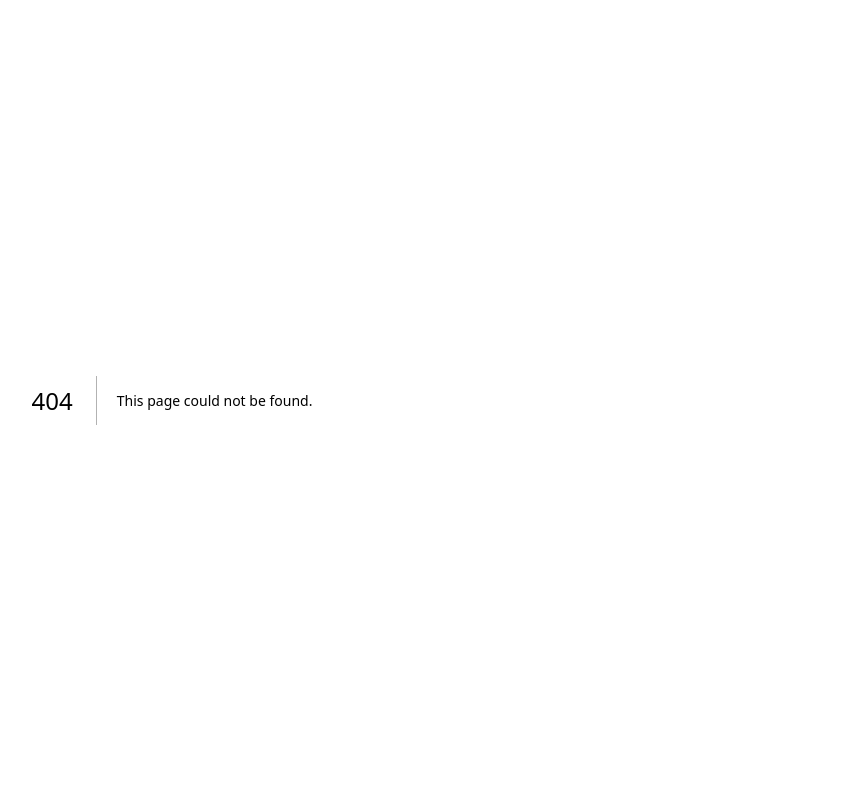
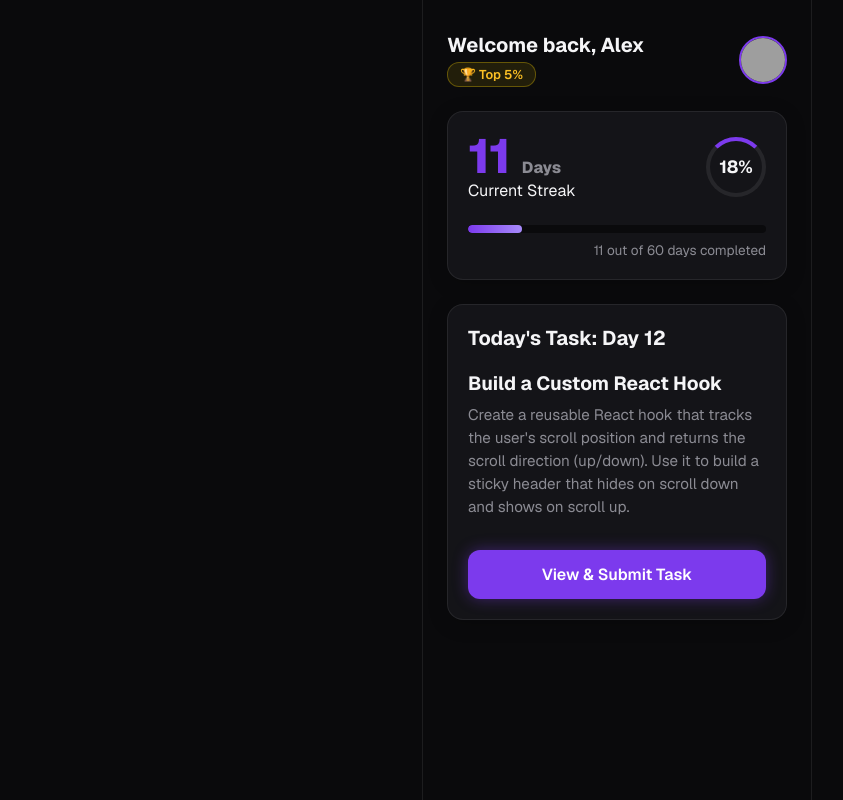
Before and after one commit to GITtridib22/rotate, a Next.js app: page /dashboard in a window 1280 px wide. Before the commit this address had no page. Shown: the whole page, without its empty margins (23-866 px from the left). Built offline with nearby package versions, Linux system fonts and the light colour scheme; grey boxes are pictures that could not be loaded.

Commit message:
feat: Implement Student Dashboard with dynamic UI states and mock data

```diff
--- /dev/null
+++ b/src/app/dashboard/page.js
@@ -0,0 +1,67 @@
+import Link from "next/link";
+import fs from "fs";
+import path from "path";
+
+export default async function Dashboard() {
+  // Read mock database
+  const filePath = path.join(process.cwd(), "src/data/mockDB.json");
+  const jsonData = fs.readFileSync(filePath, "utf-8");
+  const db = JSON.parse(jsonData);
+
+  const { user, todayTask } = db;
+  const progressPercentage = Math.round((user.totalCompleted / user.totalDays) * 100);
+
+  return (
+    <main className="container dashboard-container animate-pop">
+      <header className="dashboard-header">
+        <div>
+          <h1 className="greeting">Welcome back, {user.name}</h1>
+          <p className="standing-badge">🏆 {user.standing}</p>
+        </div>
+        <img src={user.avatar} alt="Avatar" className="avatar" />
+      </header>
+
+      {user.firstDayState ? (
+        <div className="glass-card streak-card empty-state text-center">
+          <h2>Your Journey Begins Today</h2>
+          <p>You have 0 days in your streak. Complete today's task to ignite it!</p>
+        </div>
+      ) : (
+        <div className={`glass-card streak-card ${user.hasMissedDay ? "missed-day" : "active-streak"}`}>
+          <div className="streak-stats">
+            <div>
+              <div className="streak-number text-neon">{user.currentStreak} <span className="text-small">Days</span></div>
+              <div className="text-secondary">Current Streak</div>
+            </div>
+            <div className="progress-circle">
+              {progressPercentage}%
+            </div>
+          </div>
+          <div className="progress-bar-container">
+            <div className="progress-bar" style={{ width: `${progressPercentage}%` }}></div>
+          </div>
+          <p className="progress-text">{user.totalCompleted} out of {user.totalDays} days completed</p>
+          {user.hasMissedDay && (
+            <p className="warning-text">You missed a day! Don't let the streak die completely.</p>
+          )}
+        </div>
+      )}
+
+      <div className="glass-card task-card">
+        <h2 className="section-title">Today's Task: Day {todayTask.day}</h2>
+        <h3 className="task-title">{todayTask.title}</h3>
+        <p className="task-desc">{todayTask.description}</p>
+
+        {todayTask.isCompleted ? (
+          <div className="completed-badge">
+            ✓ Task Completed
+          </div>
+        ) : (
+          <Link href={`/day/${todayTask.day}`} className="btn-primary mt-4">
+            View & Submit Task
+          </Link>
+        )}
+      </div>
+    </main>
+  );
+}
--- a/src/app/globals.css
+++ b/src/app/globals.css
@@ -202,3 +202,136 @@ a {
   font-size: 0.8rem;
   color: var(--text-secondary);
 }
+
+/* --- Dashboard Styles --- */
+.dashboard-container {
+  display: flex;
+  flex-direction: column;
+  gap: 1.5rem;
+  padding-top: 2rem;
+  padding-bottom: 3rem;
+}
+
+.dashboard-header {
+  display: flex;
+  justify-content: space-between;
+  align-items: center;
+}
+
+.greeting {
+  font-size: 1.25rem;
+  font-weight: 700;
+  margin-bottom: 0.25rem;
+}
+
+.standing-badge {
+  display: inline-block;
+  background: rgba(255, 215, 0, 0.1);
+  color: #fbbf24;
+  padding: 0.2rem 0.75rem;
+  border-radius: 12px;
+  font-size: 0.8rem;
+  font-weight: 600;
+  border: 1px solid rgba(255, 215, 0, 0.3);
+}
+
+.avatar {
+  width: 48px;
+  height: 48px;
+  border-radius: 50%;
+  border: 2px solid var(--accent-neon);
+  background: var(--bg-card);
+}
+
+.streak-card {
+  position: relative;
+  overflow: hidden;
+}
+
+.streak-stats {
+  display: flex;
+  justify-content: space-between;
+  align-items: center;
+  margin-bottom: 1.5rem;
+}
+
+.streak-number {
+  font-size: 3rem;
+  font-weight: 800;
+  line-height: 1;
+}
+
+.text-small {
+  font-size: 1rem;
+  color: var(--text-secondary);
+}
+
+.progress-circle {
+  width: 60px;
+  height: 60px;
+  border-radius: 50%;
+  border: 4px solid var(--border-light);
+  border-top-color: var(--accent-neon);
+  display: flex;
+  align-items: center;
+  justify-content: center;
+  font-weight: 700;
+  font-size: 1.1rem;
+  color: var(--text-primary);
+}
+
+.progress-bar-container {
+  width: 100%;
+  height: 8px;
+  background: var(--bg-dark);
+  border-radius: 4px;
+  overflow: hidden;
+  margin-bottom: 0.5rem;
+}
+
+.progress-bar {
+  height: 100%;
+  background: linear-gradient(90deg, var(--accent-neon), #a78bfa);
+  border-radius: 4px;
+}
+
+.progress-text {
+  font-size: 0.85rem;
+  color: var(--text-secondary);
+  text-align: right;
+}
+
+.warning-text {
+  color: var(--error);
+  font-size: 0.85rem;
+  margin-top: 1rem;
+  background: rgba(239, 68, 68, 0.1);
+  padding: 0.5rem;
+  border-radius: 8px;
+  border: 1px solid rgba(239, 68, 68, 0.2);
+}
+
+.task-title {
+  font-size: 1.2rem;
+  margin-bottom: 0.5rem;
+}
+
+.task-desc {
+  color: var(--text-secondary);
+  font-size: 0.95rem;
+  line-height: 1.5;
+  margin-bottom: 1rem;
+}
+
+.completed-badge {
+  background: rgba(16, 185, 129, 0.1);
+  color: var(--success);
+  border: 1px solid rgba(16, 185, 129, 0.3);
+  padding: 0.75rem;
+  border-radius: 12px;
+  text-align: center;
+  font-weight: 600;
+  margin-top: 1rem;
+}
+
+.mt-4 { margin-top: 1rem; }
```
Also changed, not shown: 2 other files (tests, documents, lock files or other folders).
